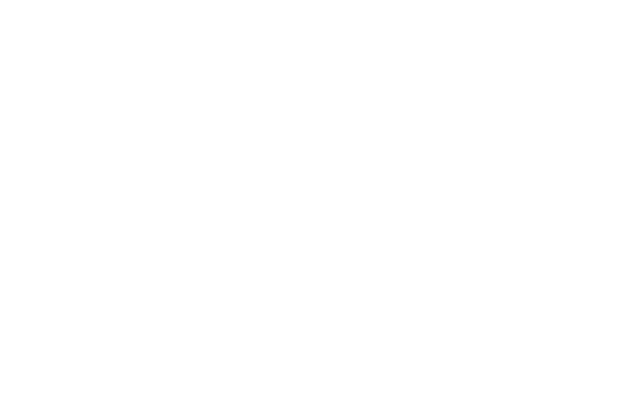
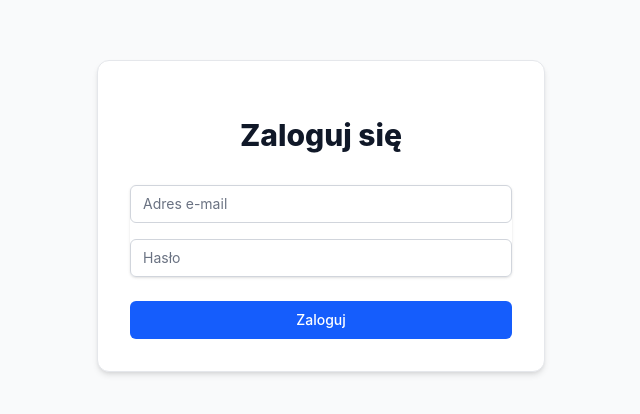
Before and after one commit to k-pilarski/twoja-edukacja, a React (Vite) app in the folder client/: page /login in a window 1280 px wide. Before the commit this address had no page. Shown: the part 184-598 px from the top of the page, without its empty margins (319-959 px from the left). Built offline with nearby package versions, Linux system fonts and the light colour scheme.

Commit message:
feat: add authentication context, login view and protected routes

```diff
--- a/client/src/App.tsx
+++ b/client/src/App.tsx
@@ -1,13 +1,33 @@
 import { BrowserRouter as Router, Routes, Route } from 'react-router-dom';
 import { Home } from './pages/Home';
+import { Login } from './pages/Login';
+import { AuthProvider } from './context/AuthContext';
+import { ProtectedRoute } from './components/ProtectedRoute';
+
+const Dashboard = () => (
+  <div className="min-h-screen flex items-center justify-center bg-green-50">
+    <h1 className="text-3xl font-bold text-green-700">Sukces! Jesteś w chronionym panelu.</h1>
+  </div>
+);
 
 function App() {
   return (
-    <Router>
-      <Routes>
-        <Route path="/" element={<Home />} />
-      </Routes>
-    </Router>
+    <AuthProvider>
+      <Router>
+        <Routes>
+          <Route path="/" element={<Home />} />
+          <Route path="/login" element={<Login />} />
+          <Route
+            path="/panel"
+            element={
+              <ProtectedRoute>
+                <Dashboard />
+              </ProtectedRoute>
+            }
+          />
+        </Routes>
+      </Router>
+    </AuthProvider>
   );
 }
 
--- /dev/null
+++ b/client/src/components/ProtectedRoute.tsx
@@ -0,0 +1,13 @@
+import { Navigate } from 'react-router-dom';
+import { useAuth } from '../context/AuthContext';
+import { type ReactNode } from 'react';
+
+export const ProtectedRoute = ({ children }: { children: ReactNode }) => {
+  const { token } = useAuth();
+
+  if (!token) {
+    return <Navigate to="/login" replace />;
+  }
+
+  return children;
+};
--- /dev/null
+++ b/client/src/context/AuthContext.tsx
@@ -0,0 +1,35 @@
+import { createContext, useContext, useState, type ReactNode } from 'react';
+
+interface AuthContextType {
+  token: string | null;
+  login: (token: string) => void;
+  logout: () => void;
+}
+
+const AuthContext = createContext<AuthContextType | undefined>(undefined);
+
+export const AuthProvider = ({ children }: { children: ReactNode }) => {
+  const [token, setToken] = useState<string | null>(localStorage.getItem('jwt_token'));
+
+  const login = (newToken: string) => {
+    localStorage.setItem('jwt_token', newToken);
+    setToken(newToken);
+  };
+
+  const logout = () => {
+    localStorage.removeItem('jwt_token');
+    setToken(null);
+  };
+
+  return (
+    <AuthContext.Provider value={{ token, login, logout }}>
+      {children}
+    </AuthContext.Provider>
+  );
+};
+
+export const useAuth = () => {
+  const context = useContext(AuthContext);
+  if (!context) throw new Error('useAuth must be used within an AuthProvider');
+  return context;
+};
--- /dev/null
+++ b/client/src/pages/Login.tsx
@@ -0,0 +1,60 @@
+import { useState } from 'react';
+import { useNavigate } from 'react-router-dom';
+import { useAuth } from '../context/AuthContext';
+
+export const Login = () => {
+  const [email, setEmail] = useState('');
+  const [password, setPassword] = useState('');
+  const [error, setError] = useState('');
+  const { login } = useAuth();
+  const navigate = useNavigate();
+
+  const handleSubmit = (e: React.FormEvent) => {
+    e.preventDefault();
+    setError('');
+
+
+    if (!email.includes('@')) {
+      setError('Podaj poprawny adres e-mail.');
+      return;
+    }
+    if (password.length < 6) {
+      setError('Hasło musi mieć co najmniej 6 znaków.');
+      return;
+    }
+
+
+    if (email === 'test@test.pl' && password === 'haslo123') {
+      login('symulowany-token-jwt-12345');
+      navigate('/panel');
+    } else {
+      setError('Nieprawidłowe dane logowania.');
+    }
+  };
+
+  return (
+    <div className="min-h-screen flex items-center justify-center bg-gray-50 py-12 px-4 sm:px-6 lg:px-8">
+      <div className="max-w-md w-full space-y-8 bg-white p-8 rounded-xl shadow-md border border-gray-200">
+        <div>
+          <h2 className="mt-6 text-center text-3xl font-extrabold text-gray-900">Zaloguj się</h2>
+        </div>
+        <form className="mt-8 space-y-6" onSubmit={handleSubmit}>
+          {error && <div className="text-red-600 text-sm text-center bg-red-50 p-2 rounded">{error}</div>}
+          <div className="rounded-md shadow-sm space-y-4">
+            <div>
+              <input name="email" type="email" required className="appearance-none rounded-md relative block w-full px-3 py-2 border border-gray-300 placeholder-gray-500 text-gray-900 focus:outline-none focus:ring-blue-500 focus:border-blue-500 sm:text-sm" placeholder="Adres e-mail" value={email} onChange={(e) => setEmail(e.target.value)} />
+            </div>
+            <div>
+              <input name="password" type="password" required className="appearance-none rounded-md relative block w-full px-3 py-2 border border-gray-300 placeholder-gray-500 text-gray-900 focus:outline-none focus:ring-blue-500 focus:border-blue-500 sm:text-sm" placeholder="Hasło" value={password} onChange={(e) => setPassword(e.target.value)} />
+            </div>
+          </div>
+          <div>
+            <button type="submit" className="group relative w-full flex justify-center py-2 px-4 border border-transparent text-sm font-medium rounded-md text-white bg-blue-600 hover:bg-blue-700 focus:outline-none focus:ring-2 focus:ring-offset-2 focus:ring-blue-500">
+              Zaloguj
+            </button>
+          </div>
+        </form>
+      </div>
+    </div>
+  );
+};
```
